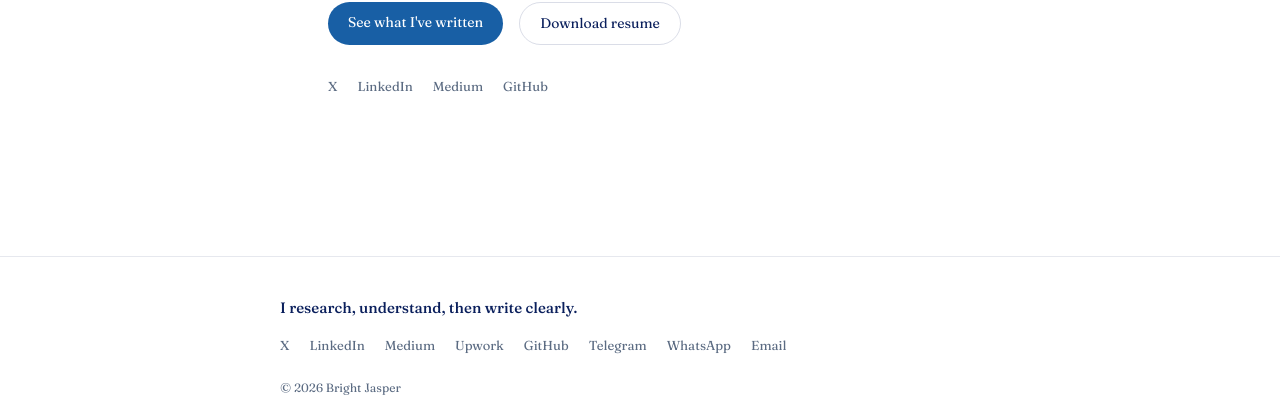
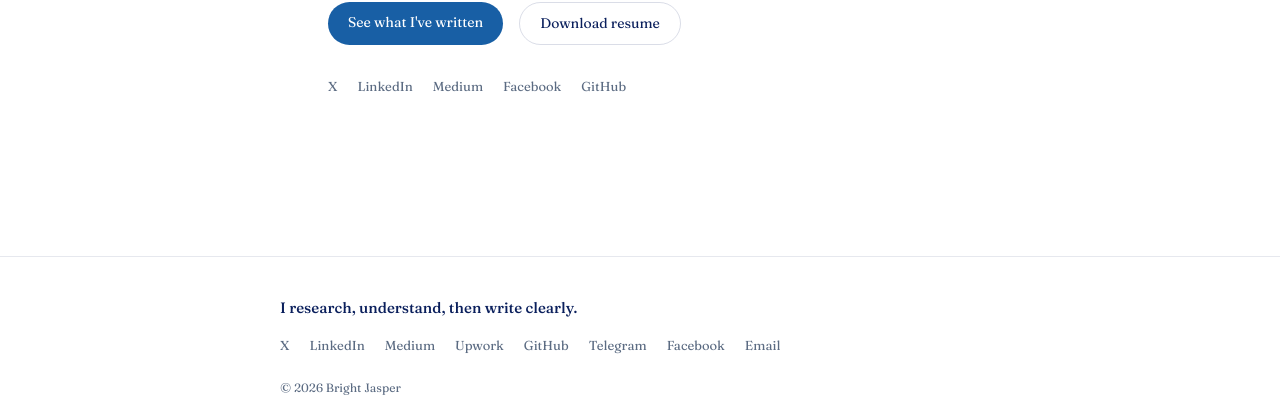
Before and after one commit to Aura-pix/bright-jasper, a Next.js app: page /about in a window 1280 px wide. Shown: the part 1521-1926 px from the top of the page. Built offline with nearby package versions, Linux system fonts and the light colour scheme.

Commit message:
Swapped Whatsapp details for Facebook

```diff
--- a/app/about/page.js
+++ b/app/about/page.js
@@ -138,6 +138,14 @@
           Medium
         </a>
         <a
+          href="https://www.facebook.com/share/1EvxWUj7Vn/"
+          target="_blank"
+          rel="noopener noreferrer"
+          className="hover:text-accent"
+        >
+          Facebook
+        </a>
+        <a
           href="https://github.com/Aura-pix/bright-jasper"
           target="_blank"
           rel="noopener noreferrer"
--- a/app/layout.js
+++ b/app/layout.js
@@ -19,6 +19,7 @@
       "https://x.com/brightjasp",
       "https://www.linkedin.com/in/bright-olorunfunmilola-20a8223b3",
       "https://medium.com/@brghtjasper",
+      "https://www.facebook.com/share/1EvxWUj7Vn/",
     ],
   },
 };
@@ -33,6 +34,7 @@
     "https://x.com/brightjasp",
     "https://www.linkedin.com/in/bright-olorunfunmilola-20a8223b3",
     "https://medium.com/@brghtjasper",
+    "https://www.facebook.com/share/1EvxWUj7Vn/",
     "https://github.com/Aura-pix/bright-jasper",
   ],
 };
@@ -46,6 +48,7 @@
     "https://x.com/brightjasp",
     "https://www.linkedin.com/in/bright-olorunfunmilola-20a8223b3",
     "https://medium.com/@brghtjasper",
+    "https://www.facebook.com/share/1EvxWUj7Vn/",
     "https://github.com/Aura-pix/bright-jasper",
   ],
   jobTitle:
--- a/components/Footer.js
+++ b/components/Footer.js
@@ -11,7 +11,7 @@
   },
   { label: "GitHub", href: "https://github.com/Aura-pix/bright-jasper" },
   { label: "Telegram", href: "https://t.me/Jasper074" },
-  { label: "WhatsApp", href: "https://wa.me/2347088596835" },
+  { label: "Facebook", href: "https://www.facebook.com/share/1EvxWUj7Vn/" },
   { label: "Email", href: "mailto:brghtjasper@gmail.com" },
 ];
 
--- a/components/HireMeButton.js
+++ b/components/HireMeButton.js
@@ -11,7 +11,7 @@
     label: "LinkedIn",
     href: "https://www.linkedin.com/in/bright-olorunfunmilola-20a8223b3",
   },
-  { label: "WhatsApp", href: "https://wa.me/2347088596835" },
+  { label: "Facebook", href: "https://www.facebook.com/share/1EvxWUj7Vn/" },
 ];
 
 /**
```
